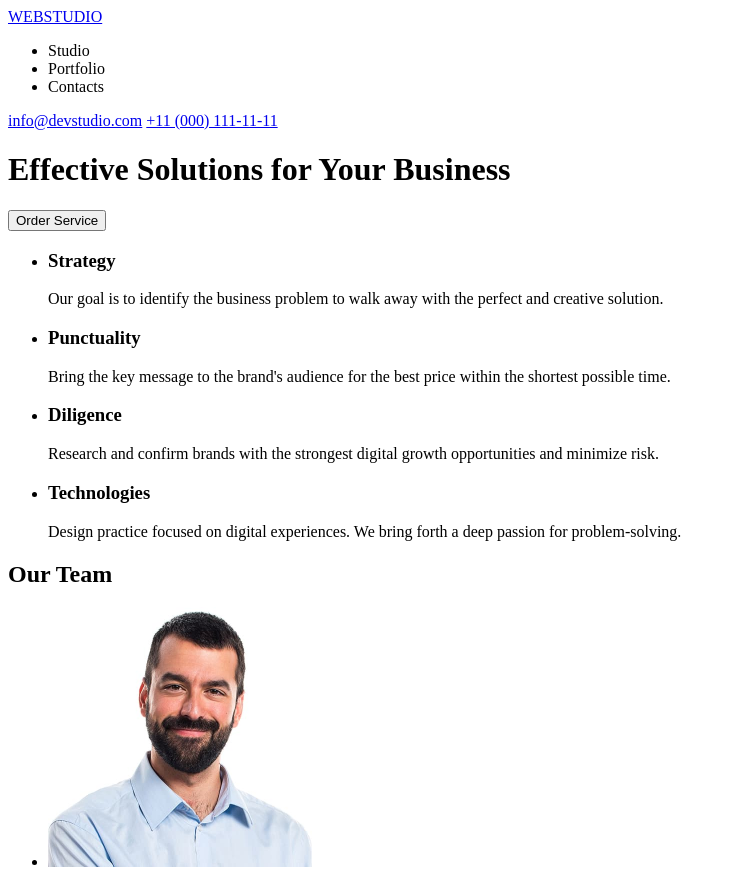
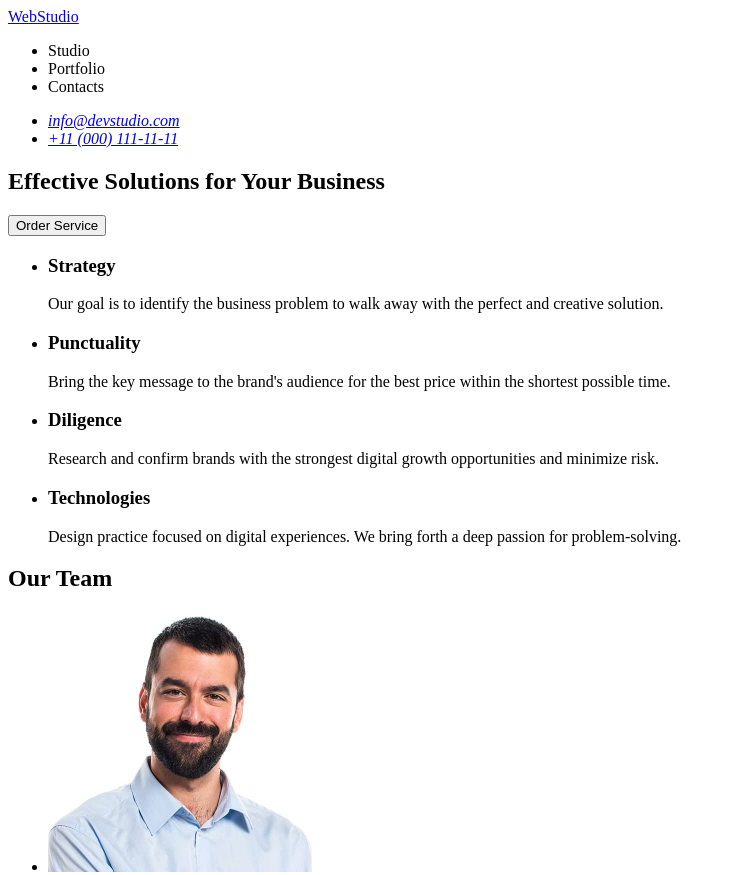
Before and after one commit to Oleg-Butenko/goit-markup-hw-01, a plain HTML site: page index.html in a window 1280 px wide. Shown: the top 875 px of the page, without its empty margins (0-736 px from the left). Drawn offline with Linux system fonts and the light colour scheme.

Commit message:
rework hw

```diff
--- a/index.html
+++ b/index.html
@@ -8,22 +8,27 @@
   <body>
     <header>
       <nav>
-        <a href="#">WEBSTUDIO</a>
+        <a href="./index.html">WebStudio</a>
         <ul>
-          <li>Studio</li>
-          <li>Portfolio</li>
-          <li>Contacts</li>
+          <li><a href=""></a>Studio</li>
+          <li><a href=""></a>Portfolio</li>
+          <li><a href=""></a>Contacts</li>
         </ul>
       </nav>
-      <a href="mailto:info@devstudio.com">info@devstudio.com</a>
-      <a href="tel:+110001111111">+11 (000) 111-11-11</a>
-      <div>
-        <h1>Effective Solutions for Your Business</h1>
-        <button type="button">Order Service</button>
-      </div>
+      <address>
+        <ul>
+          <li><a href="mailto:info@devstudio.com">info@devstudio.com</a></li>
+          <li><a href="tel:+110001111111">+11 (000) 111-11-11</a></li>
+        </ul>
+      </address>
     </header>
 
     <main>
+      <section>
+        <h1>Effective Solutions for Your Business</h1>
+        <button type="button">Order Service</button>
+      </section>
+
       <section>
         <ul>
           <li>
@@ -100,7 +105,7 @@
     </main>
 
     <footer>
-      <a href="#">WEBSTUDIO</a>
+      <a href="./index.html">WebStudio</a>
       <p>
         Increase the flow of customers and sales for your business with digital
         marketing & growth solutions.
```
